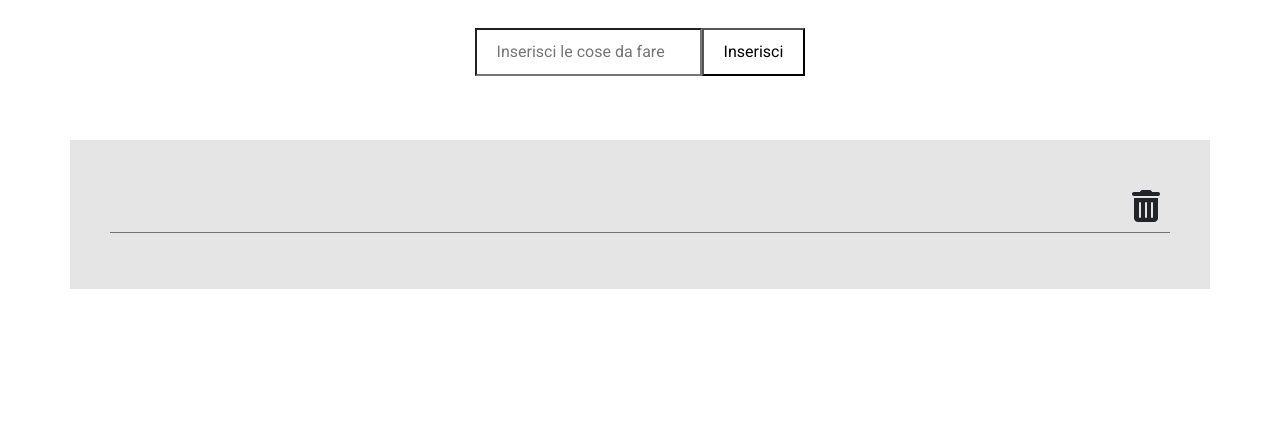
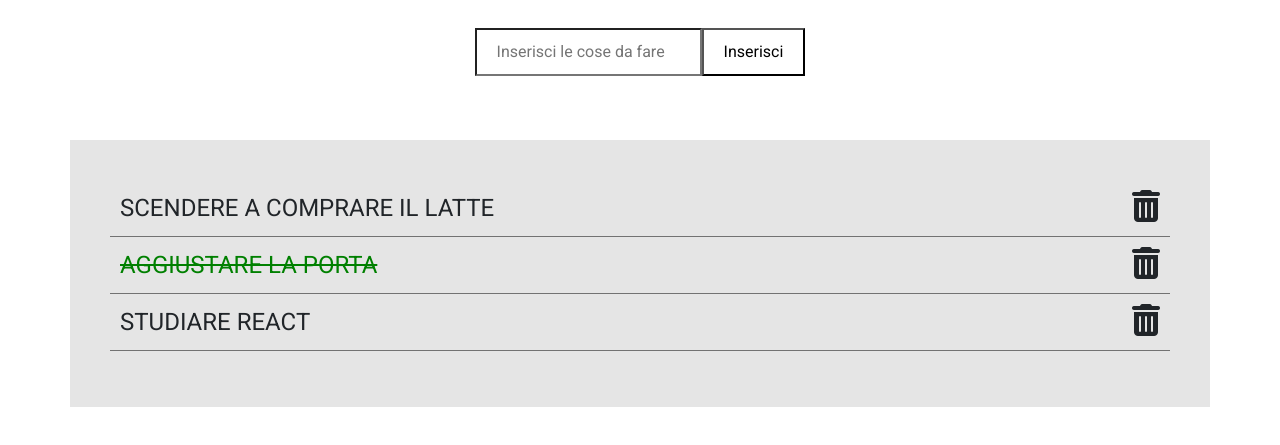
Before and after one commit to MirkoFarina/vue-todolist, a plain HTML site: page index.html in a window 1280 px wide. Shown: the part 139-584 px from the top of the page. Drawn offline with nearby package versions, Linux system fonts and the light colour scheme.

Commit message:
[add] ciclo for li

```diff
--- a/css/style.css
+++ b/css/style.css
@@ -56,6 +56,11 @@ main input, main button {
     background-color: rgba(0, 0, 0, .1);
 }
 
+.do {
+    text-decoration: line-through;
+    color: green;
+}
+
 i {
     font-size: 2rem;
 }
--- a/index.html
+++ b/index.html
@@ -57,9 +57,16 @@
                     <div class="col-12 content-todo mf-list">
                         <ul class="p-0">
                             <li
+                            v-for="(task, index) in tasks"
                             class="d-flex justify-content-between">
-                                <span></span>
-                                <i class="fa-solid fa-trash-can"></i>
+                                <span :class="{'do': task.toDo}">
+                                    {{task.nome}}
+                                </span>
+                                <i
+                                @click="removeTask(index)"
+                                class="fa-solid fa-trash-can">
+
+                                </i>
                             </li>
 
                         </ul>
--- a/js/app.js
+++ b/js/app.js
@@ -10,7 +10,7 @@ createApp ({
                 },
                 {
                     nome: 'Aggiustare la porta',
-                    toDo: false
+                    toDo: true
                 },
                 {
                     nome: 'Studiare React',
@@ -18,5 +18,10 @@ createApp ({
                 }
             ]
         }
+    },
+    methods: {
+        removeTask(index){
+
+        }
     }
 }).mount('#app')
```
